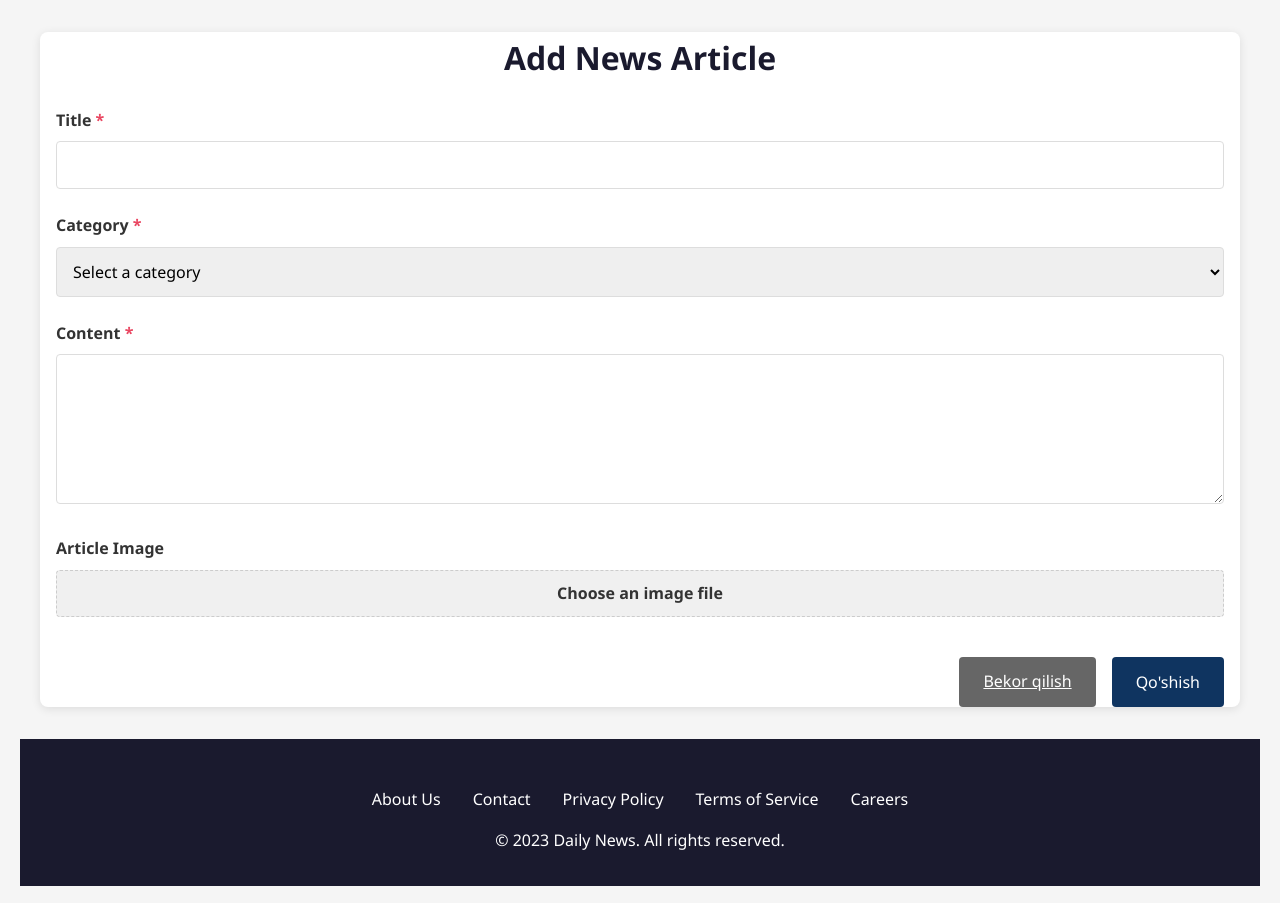
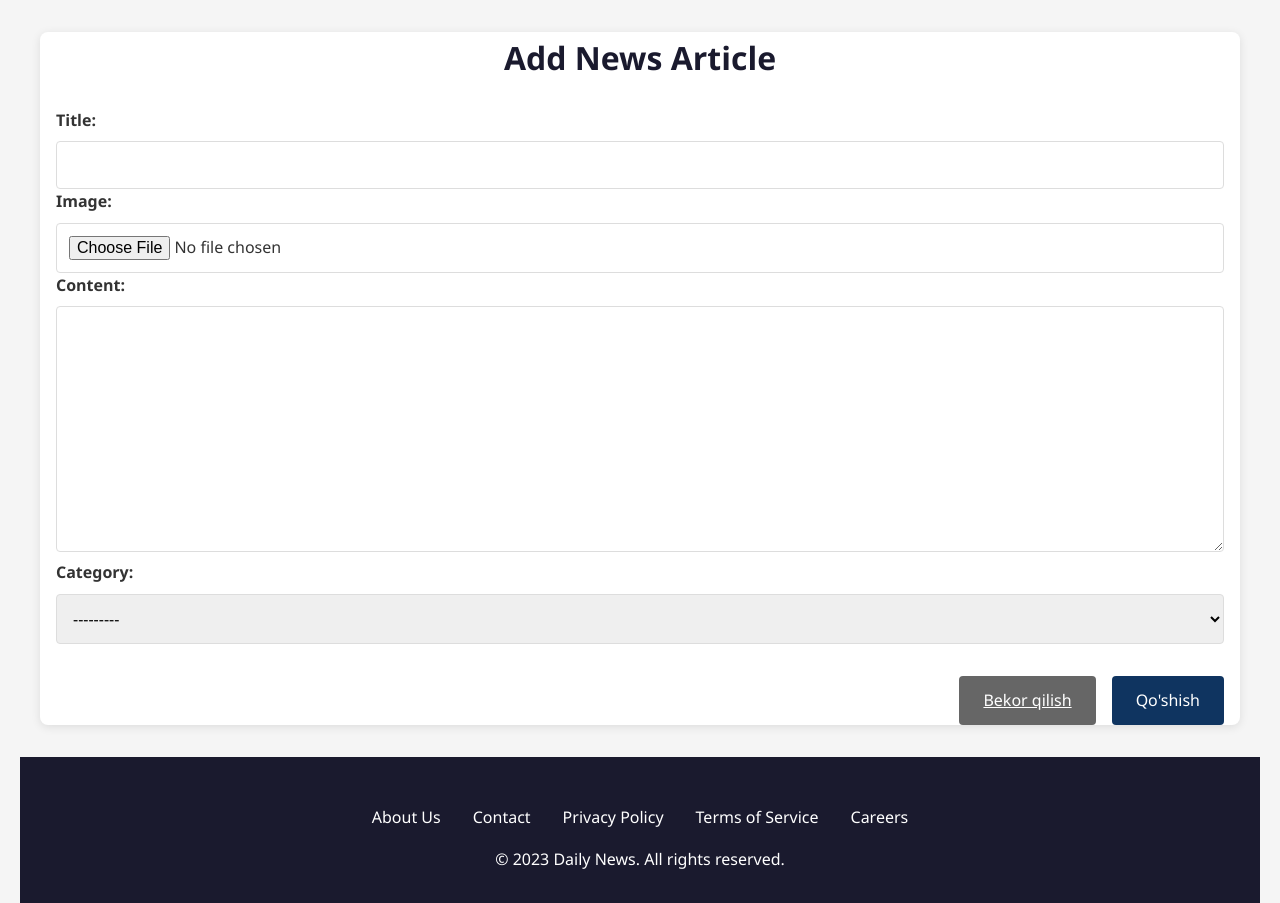
Before and after one commit to Abdulmalik0428/PYTHON_6_NEWS, a Django app: page /news/add/ in a window 1280 px wide. Shown: the part 198-1101 px from the top of the page. Run offline with Django 5.2, Linux system fonts and the light colour scheme; data that the repository does not hold is empty.

Commit message:
Djangoda formsdan foydalanish

```diff
--- /dev/null
+++ b/news/forms.py
@@ -0,0 +1,12 @@
+from django import forms
+
+from news.models import New , Category
+
+class AddNewsForm(forms.ModelForm):
+    title = forms.CharField(widget=forms.TextInput(attrs={'class': 'form-control'}))
+    image = forms.ImageField(widget=forms.FileInput(attrs={'class': 'form-control'}))
+    content = forms.CharField(widget=forms.Textarea(attrs={'class': 'form-control'}))
+    category = forms.ModelChoiceField(widget=forms.Select(attrs={'class': 'form-control'}), queryset=Category.objects.all())
+    class Meta:
+        model = New
+        fields = ['title','image','content','category']
--- a/news/views.py
+++ b/news/views.py
@@ -2,6 +2,7 @@ from django.shortcuts import redirect , render , get_object_or_404
 from django.urls import reverse
 
 from news.models import New , Category
+from news.forms import AddNewsForm
 
 # Create your views here.
 
@@ -34,22 +35,32 @@ def news_detail_view(request , pk):
 
 def add_news_view(request):
     if request.method == 'GET':
+        news_form = AddNewsForm()
         categories = Category.objects.all()
         date = {
-            'categories': categories
+            'categories': categories,
+            'news_form': news_form,
         }
         return render(request , 'add_news.html' , date)
     elif request.method == "POST" :
-        category = Category.objects.get(id = request.POST.get('category'))
-        title = request.POST.get('title')
-        content = request.POST.get('content')
-        image = request.FILES.get('image')
-        news = New.objects.create(title=title,
-                                  category=category,
-                                  content=content,
-                                  image=image,
-                                  )
-        return redirect(reverse('news_detail', kwargs={'pk': news.id}))
+        form = AddNewsForm(request.POST , request.FILES)
+        if form.is_valid():
+            form.save()
+        else:
+            print(f"{error}" for error in form.errors )
+
+        return redirect(reverse('home'))
+        # category = Category.objects.get(id = request.POST.get('category'))
+        # title = request.POST.get('title')
+        # content = request.POST.get('content')
+        # image = request.FILES.get('image')
+        # news = New.objects.create(title=title,
+        #                           category=category,
+        #                           content=content,
+        #                           image=image,
+        #                           )
+        # return redirect(reverse('news_detail', kwargs={'pk': news.id}))
+
 
 def delete_news_view(request,pk):
     news = New.objects.get(id=pk )
--- a/templates/add_news.html
+++ b/templates/add_news.html
@@ -171,40 +171,7 @@
 
         <form method="POST" enctype="multipart/form-data">
             {% csrf_token %}
-            <div class="form-group">
-                <label for="title" class="required">Title</label>
-                <input type="text" id="title" name="title" required>
-                <div class="error-message" name="title" id="titleError">Please enter a title</div>
-            </div>
-
-            <div class="form-group">
-                <label for="category" class="required">Category</label>
-                <select id="category" name="category" required>
-                    <option value="">Select a category</option>
-                    {% for cat in categories %}
-                        <option value="{{ cat.id }}">{{ cat.name }}</option>
-                    {% endfor %}
-                </select>
-                <div class="error-message" id="categoryError">Please select a category</div>
-            </div>
-
-            <div class="form-group">
-                <label for="content" class="required">Content</label>
-                <textarea id="content" name="content" required></textarea>
-                <div class="error-message" id="contentError">Please enter the article content</div>
-            </div>
-
-            <div class="form-group">
-                <label for="imageFile">Article Image</label>
-                <div class="file-upload">
-                    <label for="imageFile" class="file-upload-label">Choose an image file</label>
-                    <input type="file" id="imageFile" name="image" accept="image/*" style="display: none;">
-                    <div class="image-preview" id="imagePreview">
-                        <img id="previewImage" src="#" alt="Image Preview">
-                    </div>
-                </div>
-            </div>
-
+            {{ news_form.as_p }}
             <div class="button-group">
                 <a href="{% url 'home' %}" class="btn btn-secondary ms-2">Bekor qilish</a>
                 <button type="submit" class="btn">Qo'shish</button>
```
Also changed, not shown: media/news/Screenshot_2024-12-26_131533.png (added), media/news/Screenshot_2025-01-16_160455.png (added), media/news/Screenshot_2025-06-02_173134.png (added).
